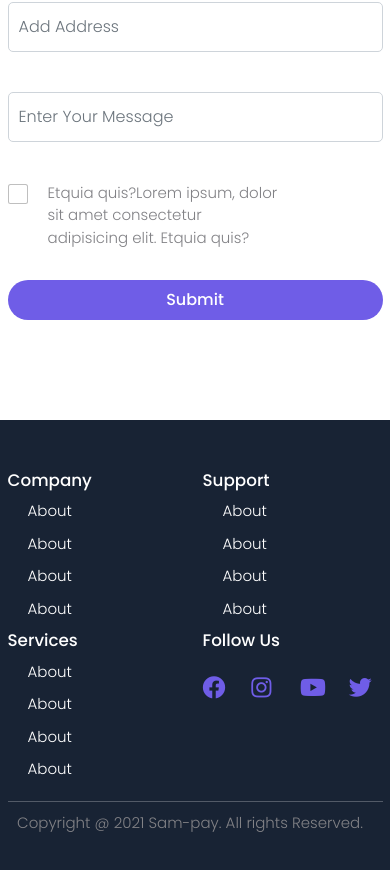
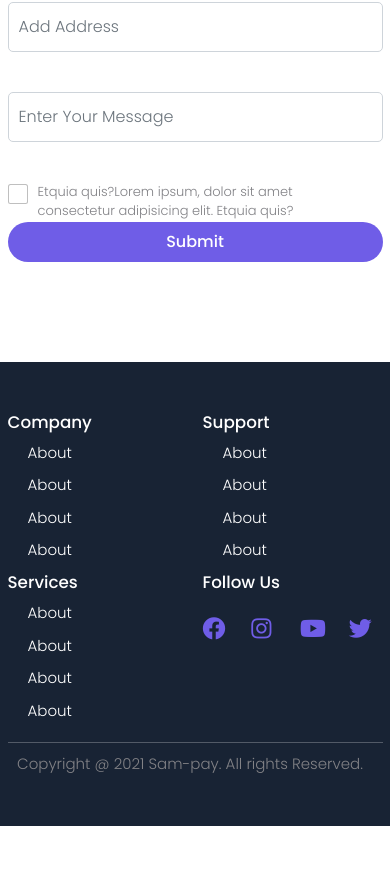
Before and after one commit to samstyle321/sam-pay, a React (Create React App) app: page / in a window 390 px wide. Shown: the part 7369-8239 px from the top of the page. After the commit the page ends 8195 px from the top, so only its background shows below. Built offline with nearby package versions, Linux system fonts and the light colour scheme.

Commit message:
Responsive Contact us

```diff
--- a/src/index.css
+++ b/src/index.css
@@ -597,4 +597,17 @@ footer a {
     margin: 5rem auto 0 auto;
     font-weight: bolder;
   }
+  /*-------------Contact Us------------
+---------------------------------------------*/
+  .contactus-rightside {
+    margin-top: 3rem;
+  }
+  .contactus-rightside form .main-hero-para {
+    font-size: 1.3rem;
+    color: var(--text-color);
+    margin: 0;
+    font-weight: lighter;
+    width: 98%;
+    padding: 0 1rem;
+  }
 }
```
